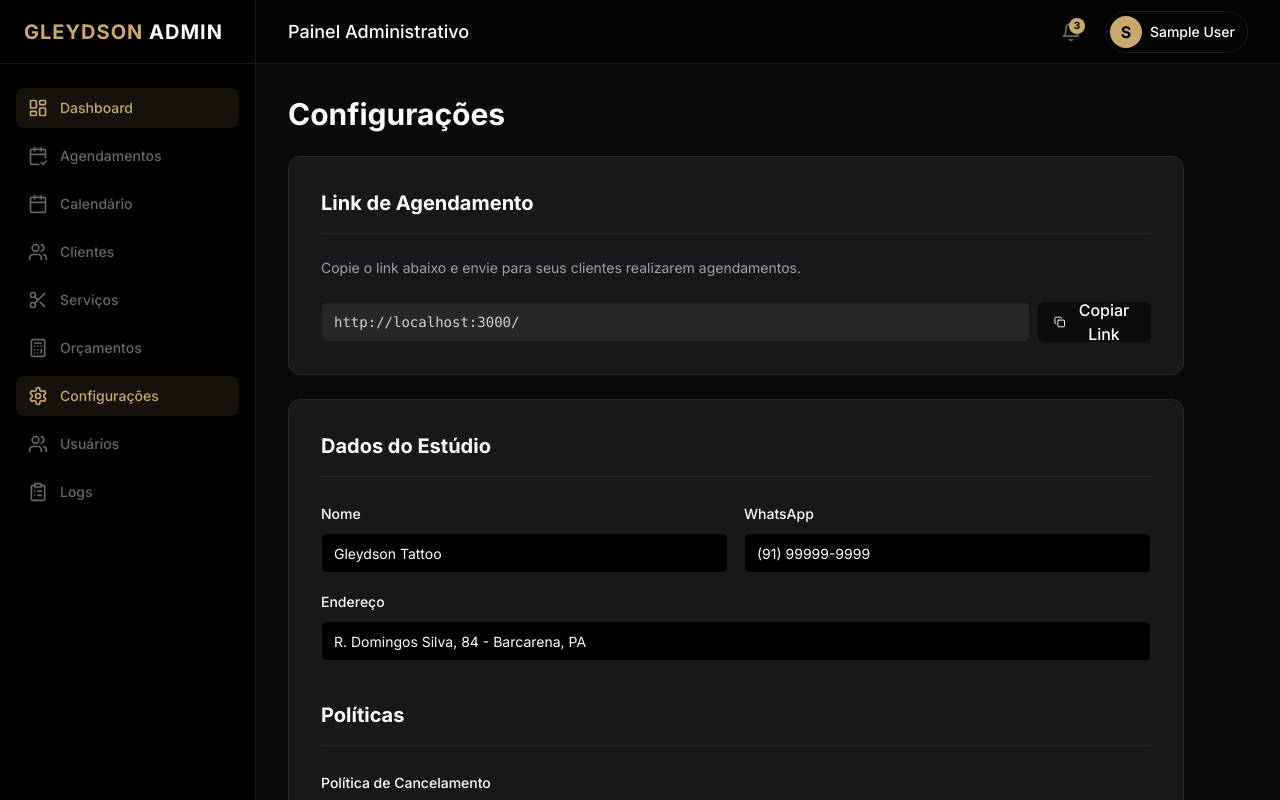
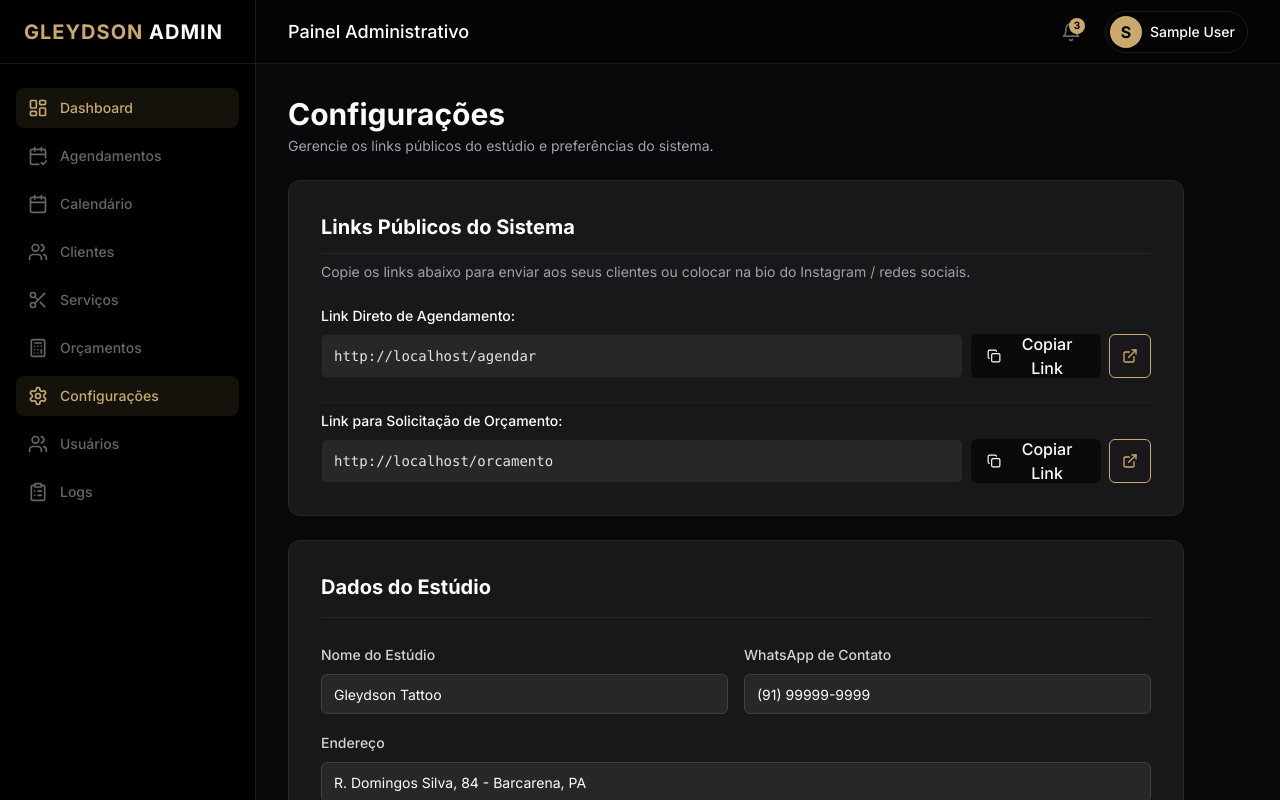
Before and after one commit to deverick091/gleydsontattoo, a Next.js app in the folder frontend/: page /admin/configuracoes in a window 1280 px wide. Shown: the top 800 px of the page. Built offline with nearby package versions, Linux system fonts and the light colour scheme; no server answers; sample sign-in values are in the browser's storage.

Commit message:
fix: atualizar link de agendamento e orcamento para url dinamica em configuracoes

```diff
--- a/frontend/src/app/admin/configuracoes/page.tsx
+++ b/frontend/src/app/admin/configuracoes/page.tsx
@@ -1,34 +1,85 @@
 "use client";
 
-import { useState } from "react";
+import { useState, useEffect } from "react";
 import { Input } from "@/components/ui/input";
 import { Button } from "@/components/ui/button";
 import { Textarea } from "@/components/ui/textarea";
-import { Copy, Check } from "lucide-react";
+import { Copy, Check, ExternalLink } from "lucide-react";
+import toast from "react-hot-toast";
 
 export default function AdminConfiguracoes() {
-  const [copied, setCopied] = useState(false);
-  const bookingLink = "http://localhost:3000/";
+  const [copiedBooking, setCopiedBooking] = useState(false);
+  const [copiedBudget, setCopiedBudget] = useState(false);
+  const [origin, setOrigin] = useState("");
 
-  const handleCopyLink = () => {
-    navigator.clipboard.writeText(bookingLink);
-    setCopied(true);
-    setTimeout(() => setCopied(false), 2000);
+  useEffect(() => {
+    if (typeof window !== "undefined") {
+      setOrigin(window.location.origin);
+    }
+  }, []);
+
+  const bookingLink = origin ? `${origin}/agendar` : "/agendar";
+  const budgetLink = origin ? `${origin}/orcamento` : "/orcamento";
+
+  const handleCopy = (link: string, isBooking: boolean) => {
+    navigator.clipboard.writeText(link);
+    if (isBooking) {
+      setCopiedBooking(true);
+      setTimeout(() => setCopiedBooking(false), 2000);
+    } else {
+      setCopiedBudget(true);
+      setTimeout(() => setCopiedBudget(false), 2000);
+    }
+    toast.success("Link copiado para a área de transferência!");
   };
 
   return (
     <div className="space-y-6 max-w-4xl">
-      <h1 className="text-3xl font-bold text-white">Configurações</h1>
+      <div>
+        <h1 className="text-3xl font-bold text-white">Configurações</h1>
+        <p className="text-sm text-zinc-400 mt-1">Gerencie os links públicos do estúdio e preferências do sistema.</p>
+      </div>
 
       <div className="bg-zinc-900 border border-zinc-800 p-8 rounded-xl space-y-6">
-        <h3 className="text-xl font-bold text-white border-b border-zinc-800 pb-4">Link de Agendamento</h3>
-        <p className="text-zinc-400 text-sm">Copie o link abaixo e envie para seus clientes realizarem agendamentos.</p>
-        <div className="flex gap-2">
-          <Input readOnly value={bookingLink} className="bg-zinc-800 font-mono text-zinc-300" />
-          <Button onClick={handleCopyLink} variant="secondary" className="w-32">
-            {copied ? <Check className="w-4 h-4 mr-2" /> : <Copy className="w-4 h-4 mr-2" />}
-            {copied ? "Copiado!" : "Copiar Link"}
-          </Button>
+        <div>
+          <h3 className="text-xl font-bold text-white border-b border-zinc-800 pb-3">Links Públicos do Sistema</h3>
+          <p className="text-zinc-400 text-sm mt-2">
+            Copie os links abaixo para enviar aos seus clientes ou colocar na bio do Instagram / redes sociais.
+          </p>
+        </div>
+
+        {/* Link de Agendamento */}
+        <div className="space-y-2">
+          <label className="text-sm font-medium text-white block">Link Direto de Agendamento:</label>
+          <div className="flex gap-2">
+            <Input readOnly value={bookingLink} className="bg-zinc-800 font-mono text-zinc-200 h-11" />
+            <Button onClick={() => handleCopy(bookingLink, true)} variant="secondary" className="min-w-[130px] h-11">
+              {copiedBooking ? <Check className="w-4 h-4 mr-2 text-emerald-400" /> : <Copy className="w-4 h-4 mr-2" />}
+              {copiedBooking ? "Copiado!" : "Copiar Link"}
+            </Button>
+            <Button asChild variant="outline" className="h-11 px-3">
+              <a href={bookingLink} target="_blank" rel="noopener noreferrer" title="Abrir página">
+                <ExternalLink className="w-4 h-4" />
+              </a>
+            </Button>
+          </div>
+        </div>
+
+        {/* Link de Orçamento */}
+        <div className="space-y-2 pt-2 border-t border-zinc-800/60">
+          <label className="text-sm font-medium text-white block">Link para Solicitação de Orçamento:</label>
+          <div className="flex gap-2">
+            <Input readOnly value={budgetLink} className="bg-zinc-800 font-mono text-zinc-200 h-11" />
+            <Button onClick={() => handleCopy(budgetLink, false)} variant="secondary" className="min-w-[130px] h-11">
+              {copiedBudget ? <Check className="w-4 h-4 mr-2 text-emerald-400" /> : <Copy className="w-4 h-4 mr-2" />}
+              {copiedBudget ? "Copiado!" : "Copiar Link"}
+            </Button>
+            <Button asChild variant="outline" className="h-11 px-3">
+              <a href={budgetLink} target="_blank" rel="noopener noreferrer" title="Abrir página">
+                <ExternalLink className="w-4 h-4" />
+              </a>
+            </Button>
+          </div>
         </div>
       </div>
 
@@ -37,26 +88,28 @@ export default function AdminConfiguracoes() {
 
         <div className="grid md:grid-cols-2 gap-4">
           <div className="space-y-2">
-            <label className="text-sm font-medium">Nome</label>
-            <Input defaultValue="Gleydson Tattoo" />
+            <label className="text-sm font-medium text-zinc-300">Nome do Estúdio</label>
+            <Input defaultValue="Gleydson Tattoo" className="bg-zinc-800 border-zinc-700" />
           </div>
           <div className="space-y-2">
-            <label className="text-sm font-medium">WhatsApp</label>
-            <Input defaultValue="(91) 99999-9999" />
+            <label className="text-sm font-medium text-zinc-300">WhatsApp de Contato</label>
+            <Input defaultValue="(91) 99999-9999" className="bg-zinc-800 border-zinc-700" />
           </div>
           <div className="space-y-2 md:col-span-2">
-            <label className="text-sm font-medium">Endereço</label>
-            <Input defaultValue="R. Domingos Silva, 84 - Barcarena, PA" />
+            <label className="text-sm font-medium text-zinc-300">Endereço</label>
+            <Input defaultValue="R. Domingos Silva, 84 - Barcarena, PA" className="bg-zinc-800 border-zinc-700" />
           </div>
         </div>
 
         <h3 className="text-xl font-bold text-white border-b border-zinc-800 pb-4 pt-4">Políticas</h3>
         <div className="space-y-2">
-          <label className="text-sm font-medium">Política de Cancelamento</label>
-          <Textarea className="h-32" defaultValue="Cancelamentos devem ser feitos com 48h de antecedência..." />
+          <label className="text-sm font-medium text-zinc-300">Política de Cancelamento</label>
+          <Textarea className="h-32 bg-zinc-800 border-zinc-700" defaultValue="Cancelamentos devem ser feitos com 48h de antecedência..." />
         </div>
 
-        <Button className="w-full md:w-auto">Salvar Configurações</Button>
+        <Button onClick={() => toast.success("Configurações salvas com sucesso!")} className="w-full md:w-auto bg-accent hover:bg-accent/90 text-black font-semibold">
+          Salvar Configurações
+        </Button>
       </div>
     </div>
   );
```
Also changed, not shown: frontend/src/app/(public)/orcamento/page.tsx (line endings or trailing spaces).
